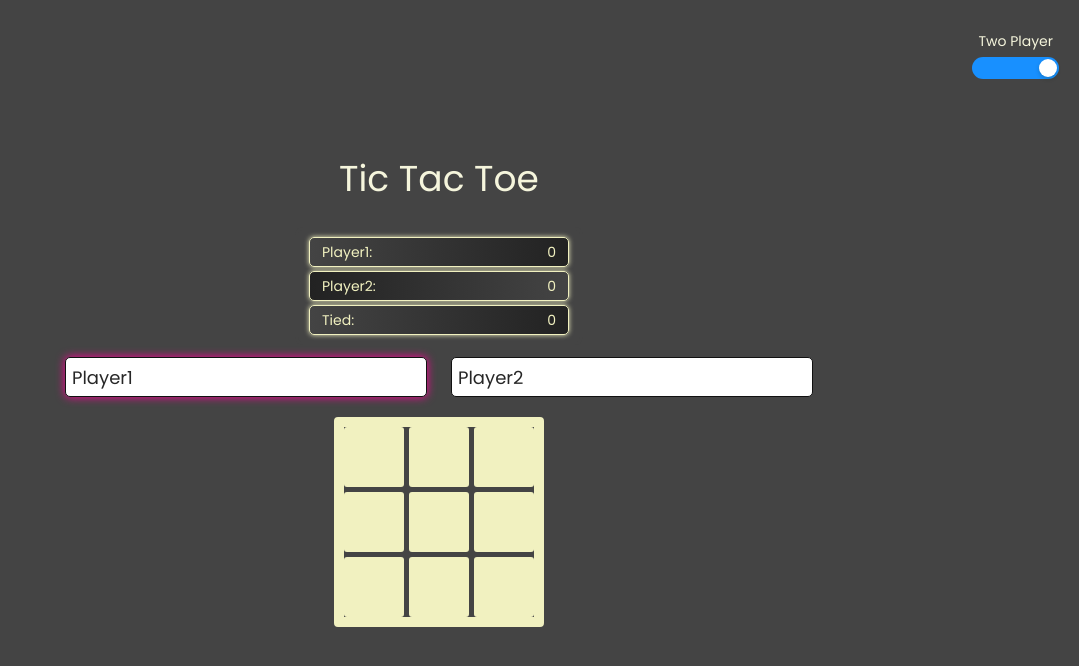
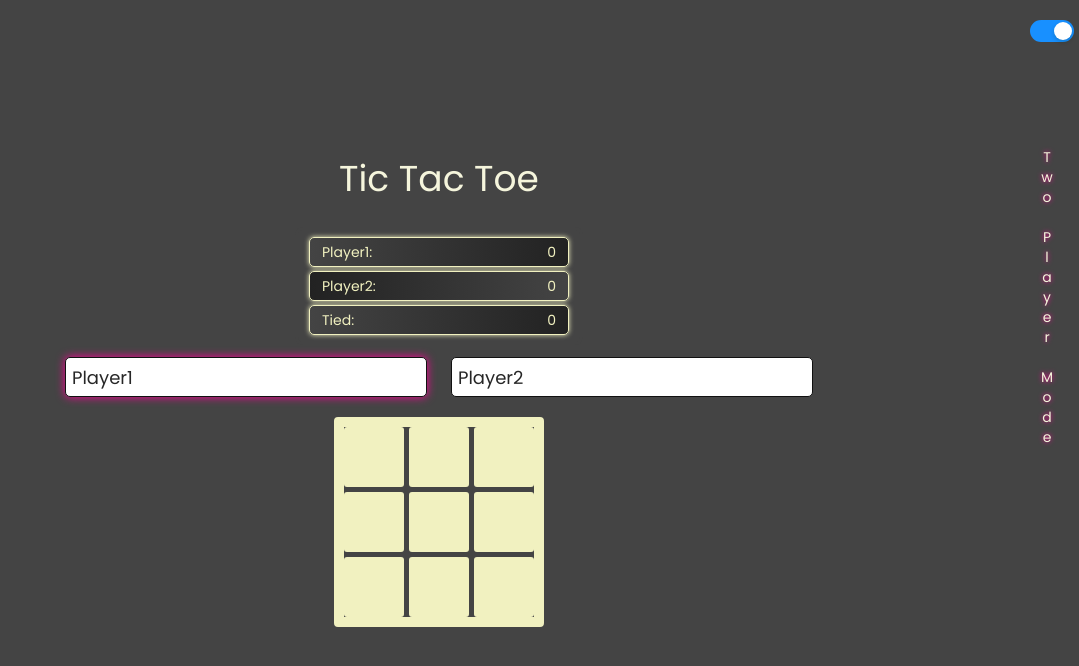
Before and after one commit to dsdeepak17/react-tic-tac-toe, a React (Create React App) app: page / in a window 1280 px wide. Shown: the top 666 px of the page, without its empty margins (201-1280 px from the left). Built offline with nearby package versions, Linux system fonts and the light colour scheme.

Commit message:
styling changes related to game mode

```diff
--- a/src/App.js
+++ b/src/App.js
@@ -5,12 +5,12 @@ import { Switch } from 'antd';
 import { getWordsFromCamelCase } from './utils';
 
 const gameMode = {
-  onePlayer: 'twoPlayer',
-  twoPlayer: 'onePlayer',
+  onePlayerMode: 'twoPlayerMode',
+  twoPlayerMode: 'onePlayerMode',
 };
 
 export default function App() {
-  const [mode, setMode] = React.useState('twoPlayer');
+  const [mode, setMode] = React.useState('twoPlayerMode');
 
   const handleModeChange = () => {
     setMode(gameMode[mode]);
@@ -18,8 +18,8 @@ export default function App() {
   return (
     <div className="App">
       <div className="mode-switch">
+        <Switch defaultChecked onChange={handleModeChange} />
         <span>{getWordsFromCamelCase(mode)}</span>
-        <Switch defaultChecked onChange={handleModeChange} />
       </div>
 
       <TicTacToe gameMode={mode} />
--- a/src/TicTacToe.js
+++ b/src/TicTacToe.js
@@ -31,12 +31,12 @@ const TicTacToe = ({ gameMode }) => {
 
   React.useEffect(() => {
     setTilesVal(board);
-    if (gameMode === 'onePlayer')
+    if (gameMode === 'onePlayerMode')
       setPlayers((players) => ({
         ...players,
         player2: 'Dumb Computer',
       }));
-    if (gameMode === 'twoPlayer')
+    if (gameMode === 'twoPlayerMode')
       setPlayers((players) => ({
         ...players,
         player2: 'Player2',
@@ -44,7 +44,7 @@ const TicTacToe = ({ gameMode }) => {
   }, [gameMode]);
 
   React.useEffect(() => {
-    if (gameMode === 'onePlayer' && turn === 'player2') {
+    if (gameMode === 'onePlayerMode' && turn === 'player2') {
       const newBoard = newBoardAfterMove(tilesVal, 'O');
       // console.log(turn, newBoard);
       if (!isGameOver(tilesVal)) {
@@ -114,7 +114,7 @@ const TicTacToe = ({ gameMode }) => {
           name="player2"
           value={players.player2}
           onChange={handleNameChange}
-          disabled={gameMode === 'onePlayer'}
+          disabled={gameMode === 'onePlayerMode'}
         />
       </div>
 
--- a/src/style.css
+++ b/src/style.css
@@ -111,7 +111,7 @@ p {
   outline: none;
   border-radius: 5px;
   border: solid 0.3px #111;
-  max-width: calc(100vw - 20px);
+  max-width: calc(100vw - 40px);
 }
 .player-name-input.active {
   box-shadow: 0 0 10px var(--game-over-color);
@@ -153,12 +153,16 @@ p {
 }
 .mode-switch {
   position: absolute;
-  top: 25px;
-  right: 20px;
+  top: 20px;
+    right: 5px;
   display: flex;
   flex-direction: column;
 }
 .mode-switch :is(span) {
   color: beige;
   padding: 5px 6px;
+  writing-mode: vertical-lr;
+    text-orientation: upright;
+    margin: 100px 0px;
+    text-shadow: 0 0 5px var(--game-over-color);
 }
```
